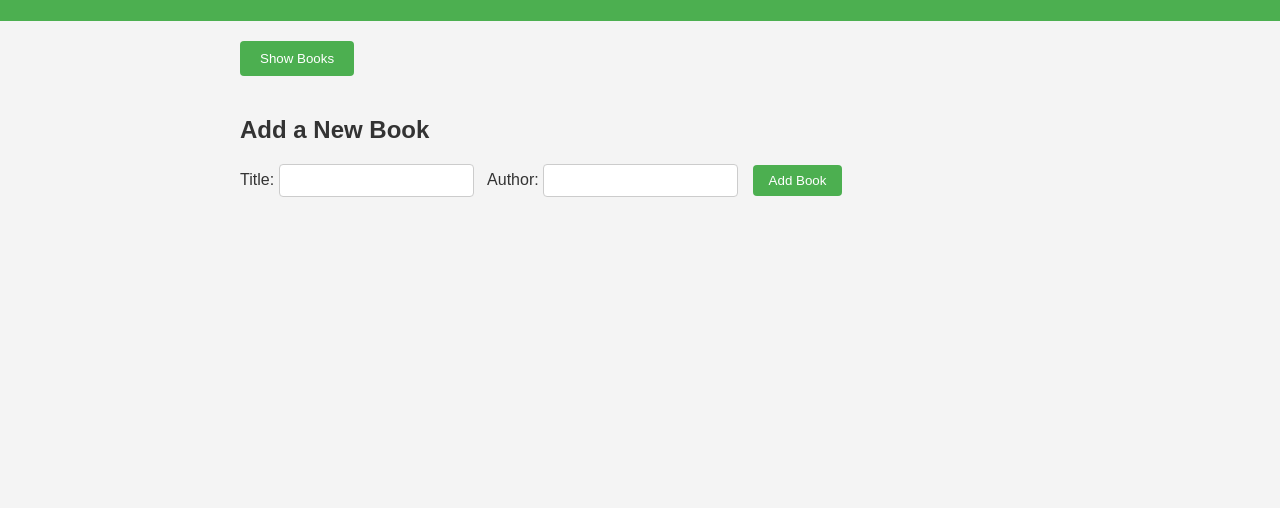
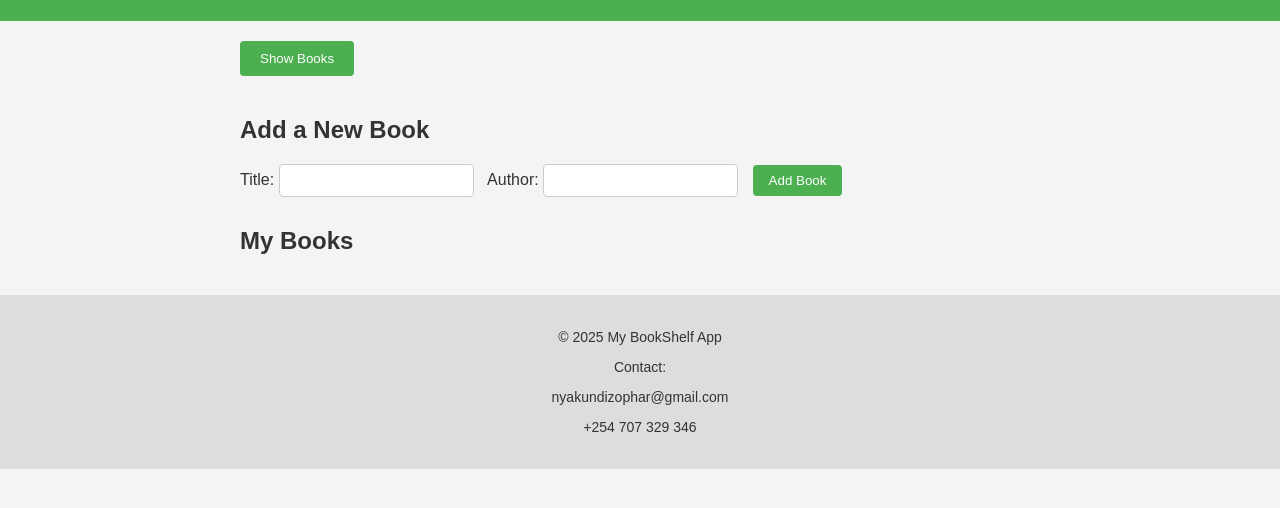
Before and after one commit to Zophar99/My-BookShelf-App, a plain HTML site: page index.html in a window 1280 px wide. Shown: the part 100-608 px from the top of the page. Drawn offline with Linux system fonts and the light colour scheme.

Commit message:
A section toshow the list of books

```diff
--- a/index.html
+++ b/index.html
@@ -31,3 +31,21 @@
         <button type="submit">Add Book</button>
       </form>
     </section>
+ <!-- List of books -->
+    <section id="book-list-section">
+      <h2>My Books</h2>
+      <ul id="book-list">
+        <!-- Books will appear here dynamically -->
+      </ul>
+    </section>
+  </main>
+
+  <footer>
+  <p>&copy; 2025 My BookShelf App</p>
+  <p>Contact:</p>
+  <p>nyakundizophar@gmail.com</p>
+  <p>+254 707 329 346</p>
+</footer>
+<script src="index.js"></script>
+</body>
+</html>
```
